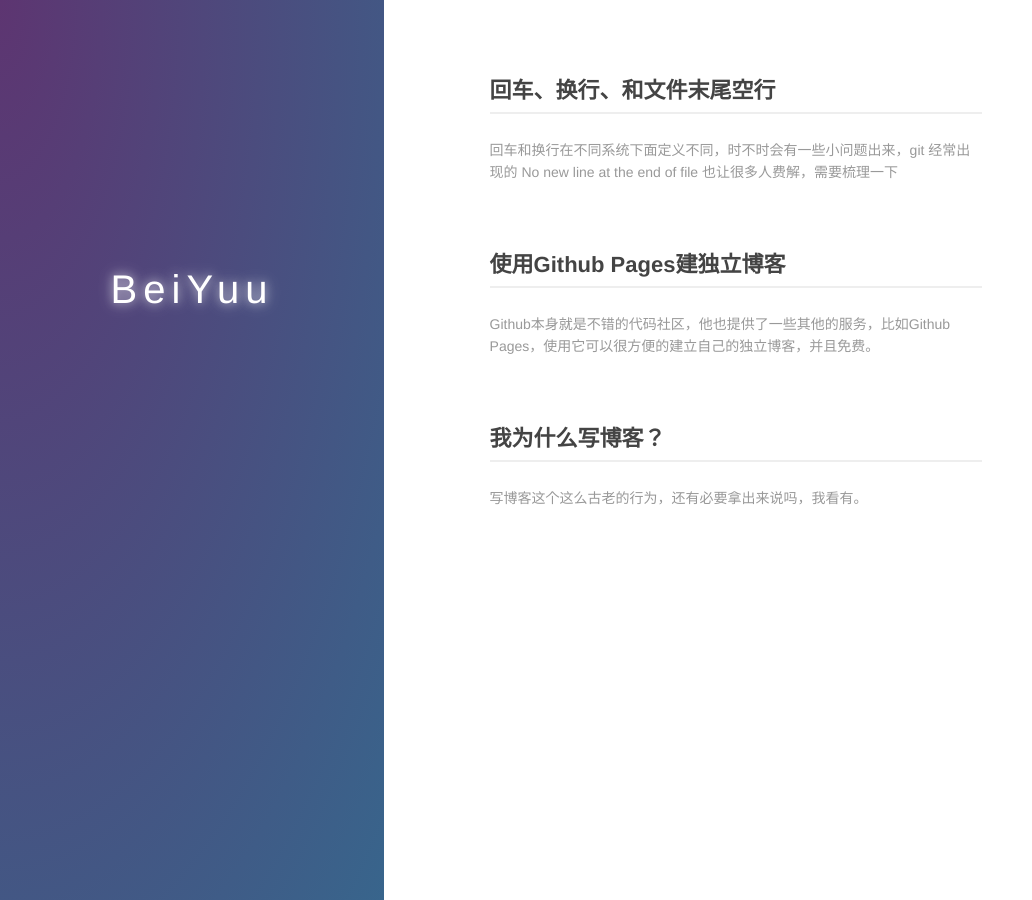
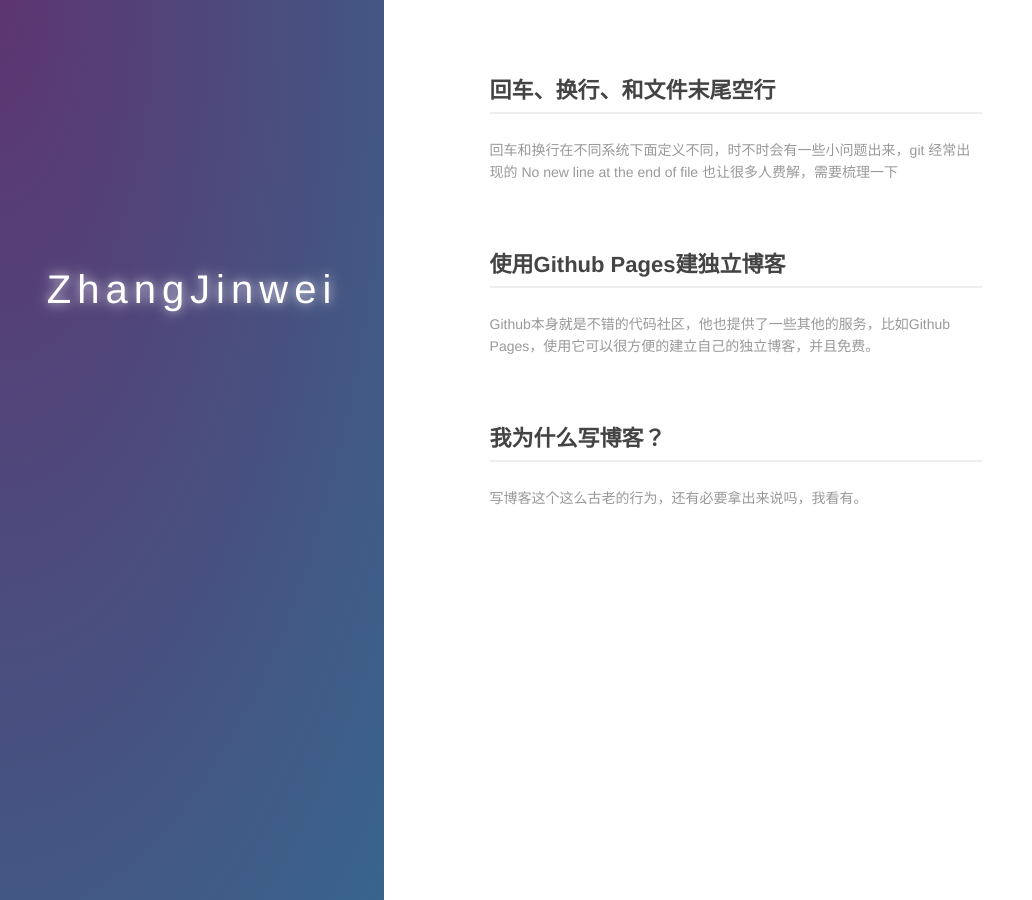
Before and after one commit to Dongwublog/Dongwublog.github.io, a Jekyll site: the page built from index.md, in a window 1280 px wide. Shown: the whole page, without its empty margins (0-1032 px from the left). Built offline with Jekyll 4.4.1, drawn with Linux system fonts in a browser that asks for light colours.

Commit message:
Update index.md

```diff
--- a/index.md
+++ b/index.md
@@ -6,8 +6,8 @@ layout: default
   <div class="index-wrapper">
     <div class="aside">
       <div class="info-card">
-        <h1>BeiYuu</h1>
-        <a href="http://weibo.com/beiyuu/" target="_blank"><img src="http://www.weibo.com/favicon.ico" alt="" width="25"/></a>
+        <h1>ZhangJinwei</h1>
+        <a href="http://weibo.com/zhangJinwei/" target="_blank"><img src="http://www.weibo.com/favicon.ico" alt="" width="25"/></a>
         <a href="http://www.douban.com/people/beiyuu/" target="_blank"><img src="http://www.douban.com/favicon.ico" alt="" width="22"/></a>
         <a href="http://instagram.com/beiyuu/" target="_blank"><img src="http://d36xtkk24g8jdx.cloudfront.net/bluebar/00c6602/images/ico/favicon.ico" alt="" width="22"/></a>
       </div>
```
